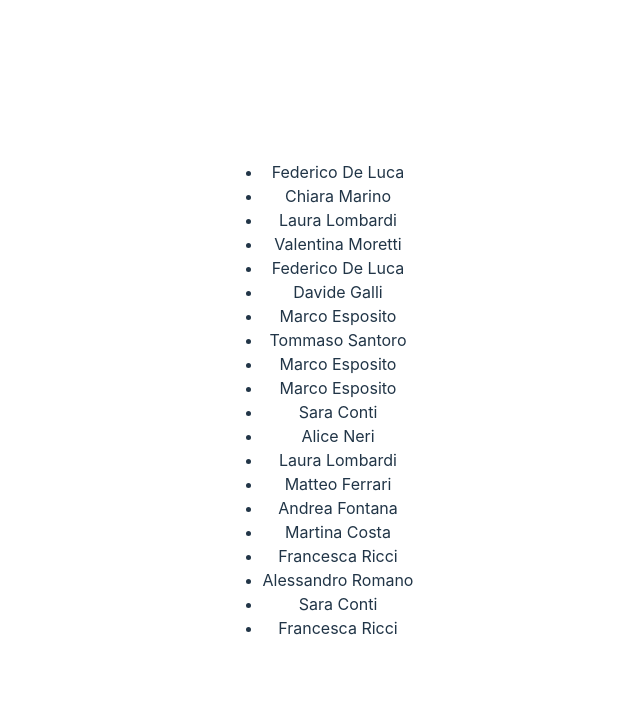
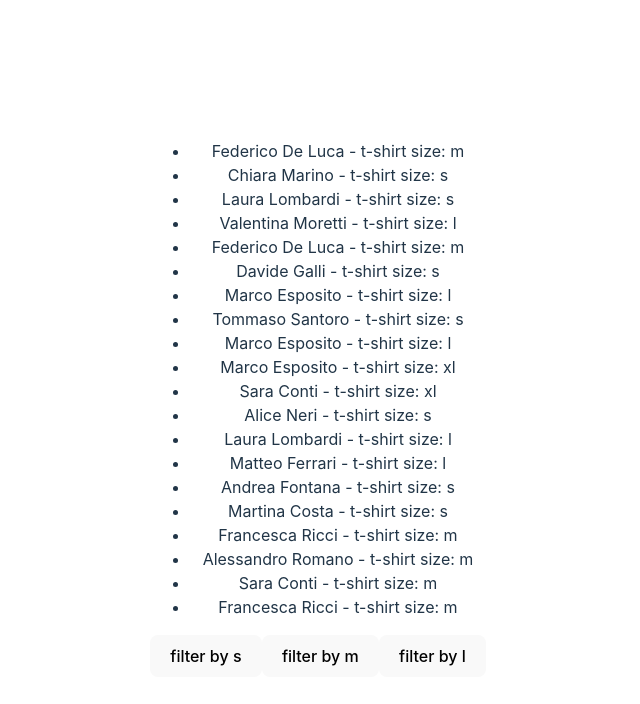
Before and after one commit to RyXkci/2mmshop-reg-clienti, a React (Vite) app: page / in a window 1280 px wide. Shown: the top 704 px of the page, without its empty margins (322-962 px from the left). Built offline with nearby package versions, Linux system fonts and the light colour scheme; data requests are answered from the project's data file.

Commit message:
Wrote basic filter function, non destructive, can constantly filter initial data

```diff
--- a/src/App.jsx
+++ b/src/App.jsx
@@ -1,30 +1,70 @@
-import { useState, useEffect} from 'react'
-import reactLogo from './assets/react.svg'
-import viteLogo from '/vite.svg'
-import './App.css'
+import { useState, useEffect } from "react";
+import reactLogo from "./assets/react.svg";
+import viteLogo from "/vite.svg";
+import "./App.css";
 
 function App() {
+  const [initialData, setInitialData] = useState([]);
   const [users, setUsers] = useState([])
 
+  const getData = async () => {
+    const response = await fetch("http://localhost:3000/users");
+    const json = await response.json();
+    setInitialData(json);
+    setUsers(json)  //on each initial render all of them
+    console.log(json);
+  };
+
   useEffect(() => {
-    async function getData() {
-      const response = await fetch('http://localhost:3000/users');
-      const json = await response.json();
-      setUsers(json)
-      console.log(json)
-
-    }
-    getData()
-  },[])
+    getData();
+  }, []);
 
 
+
+  const filterBySize = (param) => {
+    //filters rendered data by parameter without losing initial data. Can constantly filter by chosen param;
+    const filteredUsers = initialData.filter((user) => user.sizes.tShirt === param)
+    setUsers(filteredUsers);
+  }
+
+
+  console.log('users:', users)
+
   return (
-    <ul>
-      {users.map((user) => {
-        return <li>{user.name}</li>
-      })}
-    </ul>
-  )
+    <>
+      <ul>
+        {users.map((user) => {
+          return (
+            <li>
+              {user.name} - t-shirt size: {user.sizes.tShirt}
+            </li>
+          );
+        })}
+      </ul>
+
+      <button
+        onClick={() => {
+          filterBySize("s");
+        }}
+      >
+        filter by s
+      </button>
+      <button
+        onClick={() => {
+          filterBySize("m");
+        }}
+      >
+        filter by m
+      </button>
+      <button
+        onClick={() => {
+          filterBySize("l");
+        }}
+      >
+        filter by l
+      </button>
+    </>
+  );
 }
 
-export default App
+export default App;
```
